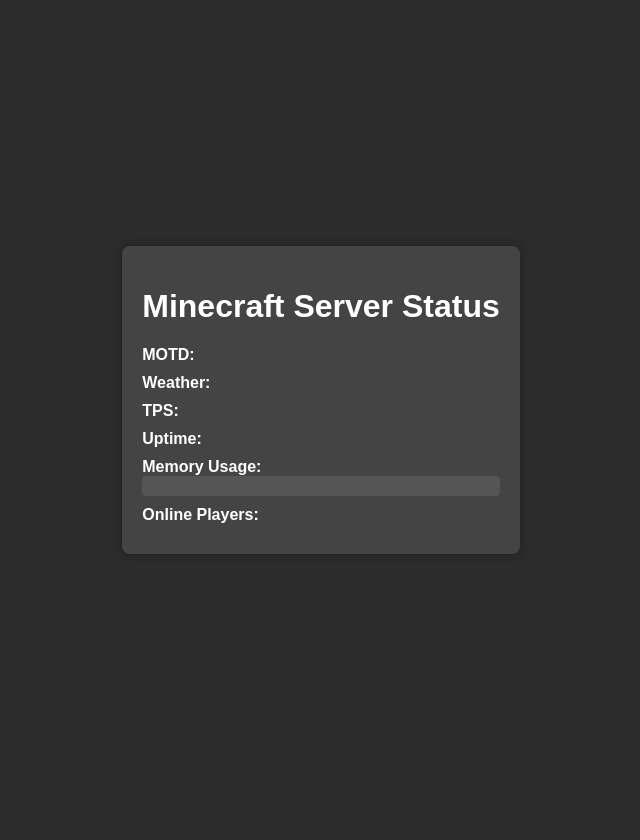
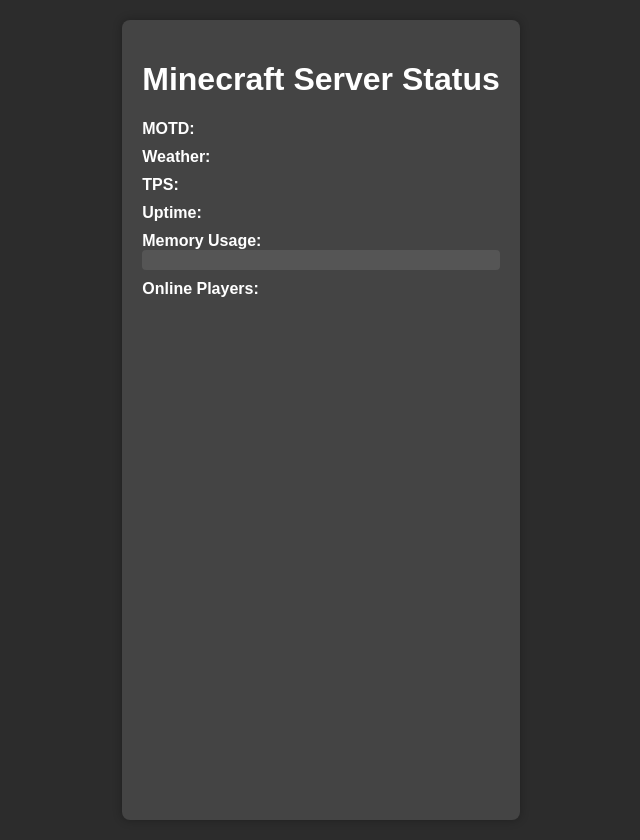
Before and after one commit to ReactiveSlime/Servertap-web-interface, a website: page public/index.html in a window 1280 px wide. Shown: the whole page, without its empty margins (319-959 px from the left). Before the commit the page ends 800 px from the top, so only its background shows below. Drawn offline with Linux system fonts and the light colour scheme; no server answers.

Commit message:
fixed scrolling issue
Fixed an issue where when multiple users are online you can not scroll to the top of the page

```diff
--- a/public/assets/css/style.css
+++ b/public/assets/css/style.css
@@ -3,13 +3,15 @@
     background-color: #2c2c2c;
     color: #fff;
     margin: 0;
+    overflow-y: auto; /* Ensure vertical scrolling */
 }
 
 .container {
     display: flex;
     justify-content: center;
-    align-items: center;
-    height: 100vh;
+    padding-top: 20px; /* Add some padding if needed */
+    padding-bottom: 20px;
+    min-height: 100vh;
 }
 
 .server-status {
```
Also changed, not shown: README.md, 1 other file.
